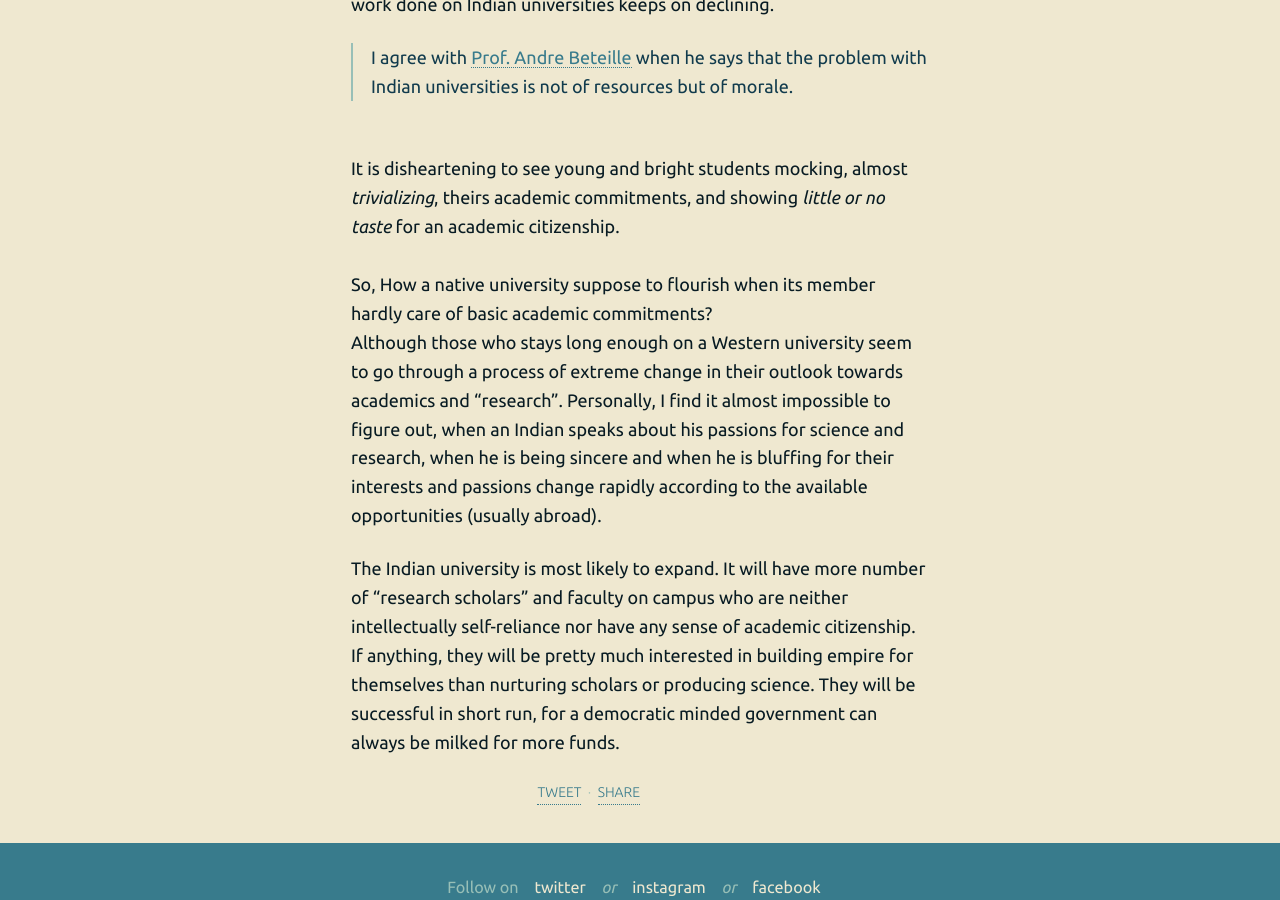
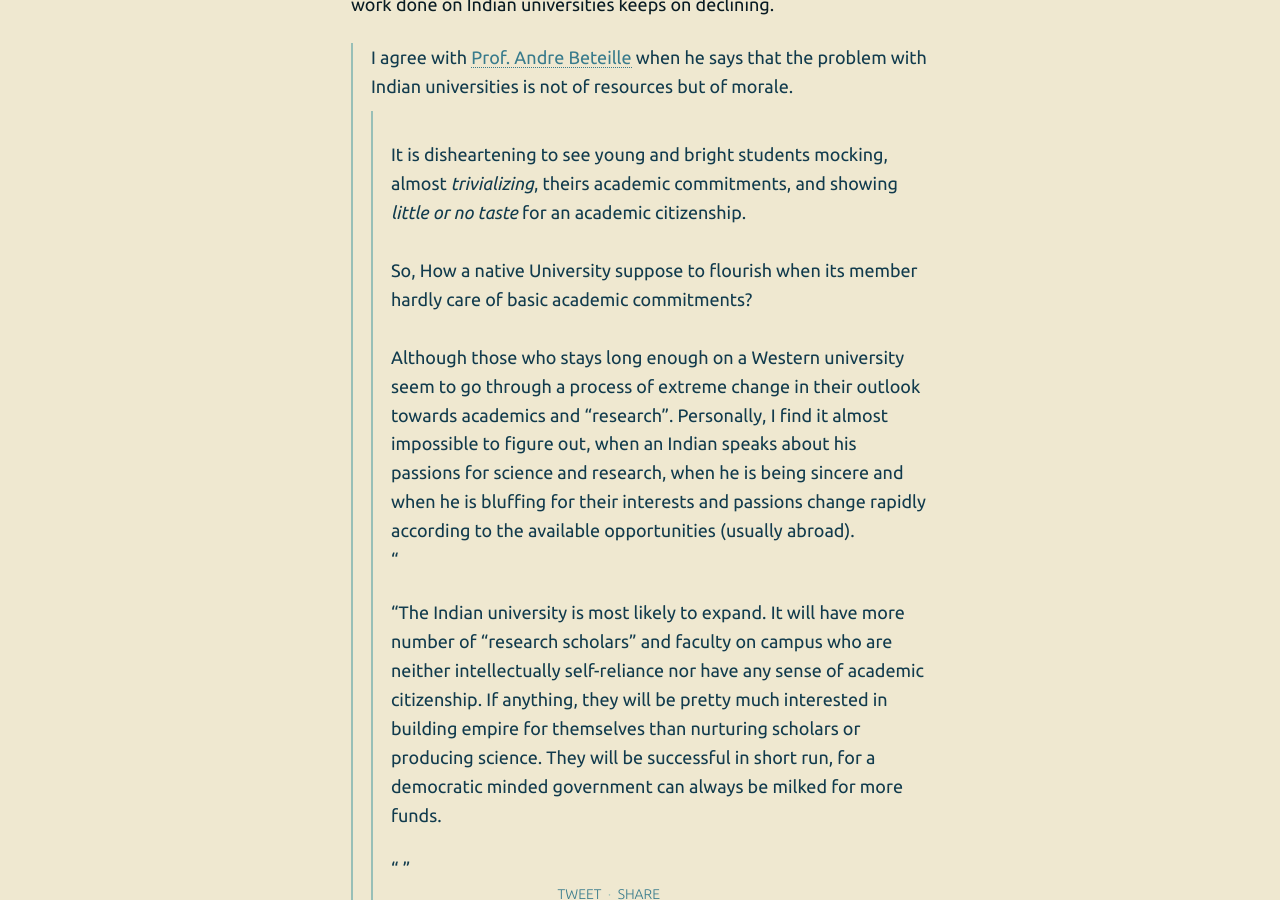
Before and after one commit to 93notes/93notes.github.io, a Jekyll site: the page built from _posts/2016-06-23-acadmeic-culture-in-india.html, in a window 1280 px wide and 900 px high, scrolled down 2429 px. Built offline with Jekyll 4.4.1, drawn with Linux system fonts in a browser that asks for light colours; nearby versions of some CDN libraries; some of the changed text lies outside the part shown.

```diff
--- a/_posts/2016-06-23-acadmeic-culture-in-india.html
+++ b/_posts/2016-06-23-acadmeic-culture-in-india.html
@@ -47,12 +47,12 @@ It is truism that conditions in India for research are not as favorable as they
 I’ve heard sincere academics pointing out that more money is being spend and more people are involved on universities, yet the quality of work done on Indian universities keeps on declining.
 </p>
 
-<p><blockquote>I agree with <a href="http://sociology.du.ac.in/index.php/people/faculty?id=130" target="_blak">Prof. Andre Beteille</a> when he says that the problem with Indian universities is not of resources but of morale. </blockquote>
+<p><blockquote>I agree with <a href="http://sociology.du.ac.in/index.php/people/faculty?id=130" target="_blak">Prof. Andre Beteille</a> when he says that the problem with Indian universities is not of resources but of morale. <blockquote>
 </br>
 It is disheartening to see young and bright students </i>mocking</i>, almost <i>trivializing</i>, theirs academic commitments, and showing <i>little or no taste</i> for an academic citizenship.
 </br> </br>
-So, How a native university suppose to flourish when its member hardly care of basic academic commitments?
-</br>
+So, How a native University suppose to flourish when its member hardly care of basic academic commitments?
+</br> </br>
 Although those who stays long enough on a Western university seem to go through a process of extreme change in their outlook towards academics and “research”.
 Personally, I find it almost impossible to figure out, when an Indian speaks about his passions for science and research, when he is being sincere and when he is bluffing for their interests and passions change rapidly according to the available opportunities (usually abroad).
 </p>
```
